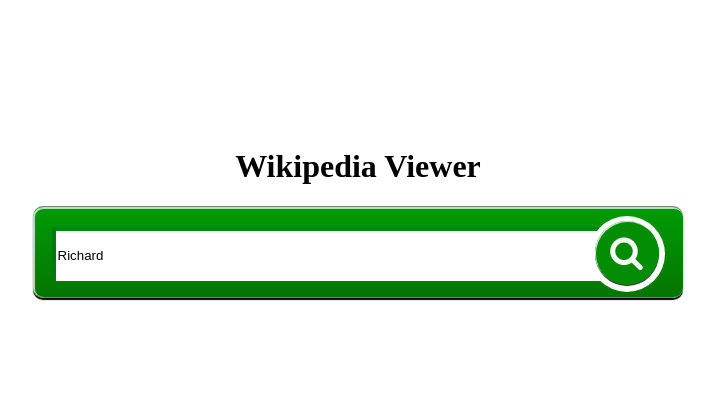
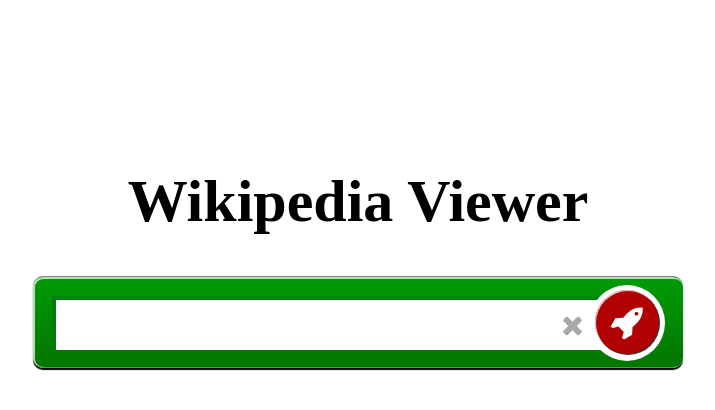
Before and after one commit to Coira/WikiViewer, a React app: page / in a window 1280 px wide. Shown: the whole page, without its empty margins (282-997 px from the left). Built offline with nearby package versions, Linux system fonts and the light colour scheme; a web font is replaced by a local one.

Commit message:
Seach and random added, add styles

```diff
--- a/src/Result.js
+++ b/src/Result.js
@@ -7,10 +7,12 @@
 
     render() {
 	return (
-	    <div>
-		<a href={this.props.url}>{this.props.title}</a>
-		{this.props.description}
-	    </div>);
+
+	    <a target="_blank" href={this.props.url} className="result">
+		<h1>{this.props.title}</h1>
+		<p>{this.props.description}</p>
+	    </a>
+	);
     }
 }
 
--- a/src/index.js
+++ b/src/index.js
@@ -7,10 +7,11 @@
 
     constructor(props) {
 	super(props);
-	this.state = { value: "Richard",
-		       results: [] };
+	this.state = { value: "",
+		       results: []};
 	this.handleChange = this.handleChange.bind(this);
-	this.search = this.search.bind(this);
+	this.buttonClicked = this.buttonClicked.bind(this);
+	this.clearSearch = this.clearSearch.bind(this);
     }
 
 
@@ -46,14 +47,36 @@
 	});
     }
 
+    random() {
+	window.open("//en.wikipedia.org/wiki/Special:Random");
+    }
+
     handleChange(event) {
 	this.setState({value: event.target.value});
     }
 
+    clearSearch(event) {
+	this.setState({value: "", results: []});
+    }
+
+    buttonClicked(event) {
+	this.state.value.length === 0 ? this.random() : this.search();
+    }
+
     render() {
-	return (
 
-	    <div>
+	// if the search bar is empty, clicking search button
+	// will open a random page, otherwise it searches
+	const queryLength = this.state.value.length;
+
+	const searchClassName = queryLength > 0
+			      ? "searchButton"
+			      : "randomButton";
+	const searchIcon = queryLength > 0
+			 ? "fa fa-search"
+			 : "fa fa-rocket";
+
+	return (<div>
 	    <div className="searchOuter">
 
 		<input className="searchBox"
@@ -61,15 +84,22 @@
 		       value={this.state.value}
 		       onChange={this.handleChange} />
 
+		<div className="clearOuter">
+		    <button onClick={this.clearSearch}>
+			<i className="fa fa-times"></i>
+		    </button>
+		</div>
+
 		<div className="searchButtonOuter">
-			<button className="searchButton"
-				onClick={this.search}>
-			    <i className="fa fa-search"></i>
+		    <button className={searchClassName}
+			    onClick={this.buttonClicked}>
+			<i className={searchIcon}></i>
 		    </button>
 		</div>
 
 	    </div>
 
+	    <div className="resultsCont">
     		{
 		    this.state.results.map((result, index) => {
 			return (
@@ -81,6 +111,7 @@
 			);
 		    })
 		}
+	    </div>
 
 	</div>
 	);
```
Also changed, not shown: dist/imgs/Wikipedia-logo-v2-en.png (deleted), dist/index.html, dist/stylesheet.css. Lines whose indentation alone changed are shown as unchanged.
